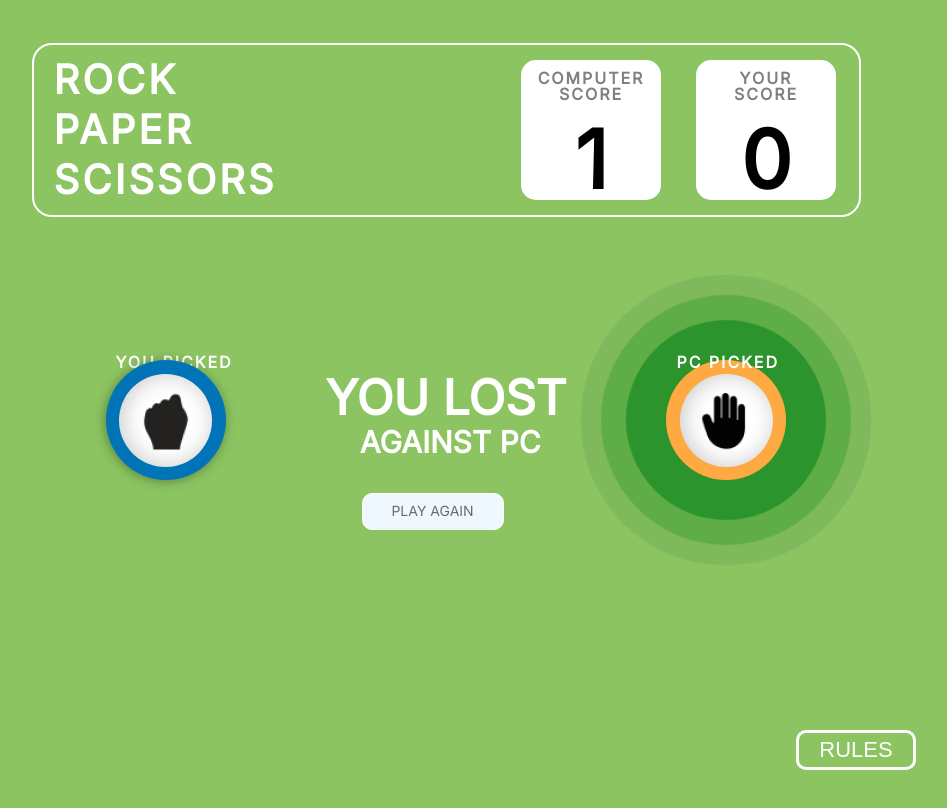
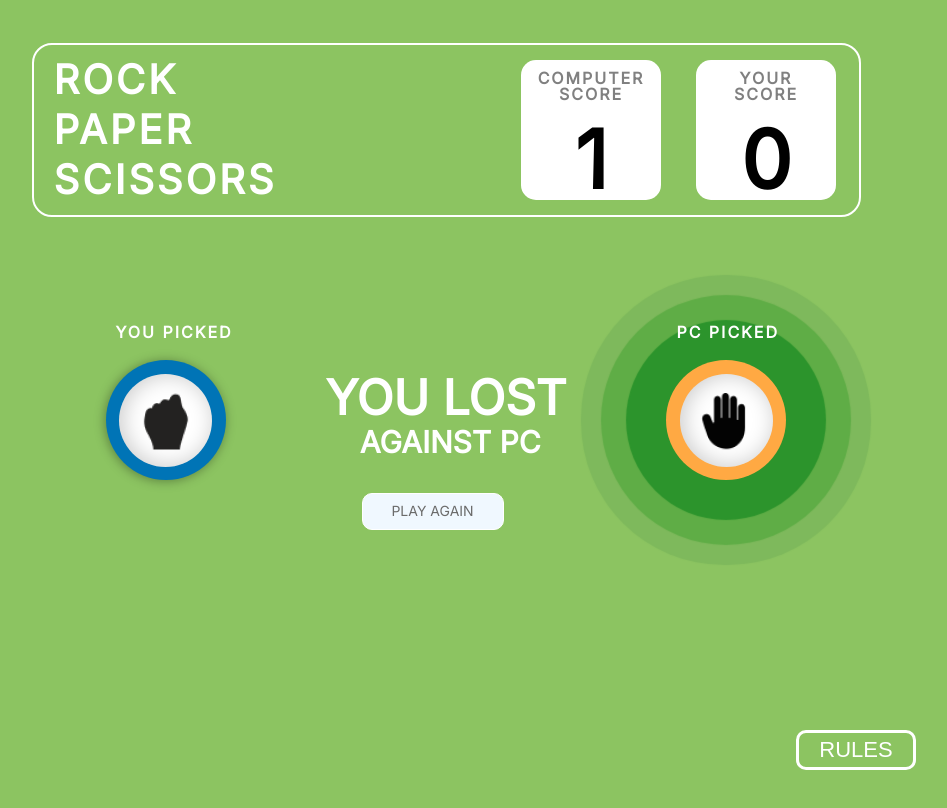
Before and after one commit to akshitbalodhicuvette/ModuleTest1, a plain HTML site: page index.html in a window 1280 px wide. Both pictures are taken after a click on the picture 525 px from the left and 340 px from the top of the page. Shown: the whole page, without its empty margins (194-1141 px from the left). Drawn offline with Linux system fonts and the light colour scheme; a web font is replaced by a local one.

Commit message:
Update styles.css

```diff
--- a/styles.css
+++ b/styles.css
@@ -438,10 +438,9 @@ button {
 }
 
 #you-picked {
-  /* left: 510px; */
-  position: fixed;
+  position: absolute;
   margin-left: 10px;
-  bottom: 430px;
+  bottom: 240px;
   text-transform: uppercase;
   font-weight: 700;
   color: white;
@@ -449,10 +448,9 @@ button {
 }
 
 #pc-picked {
-  /* left: 930px; */
   letter-spacing: 2px;
-  position: fixed;
-  bottom: 430px;
+  position: absolute;
+  bottom: 240px;
   color: white;
   margin-left: 10px;
   text-transform: uppercase;
```
